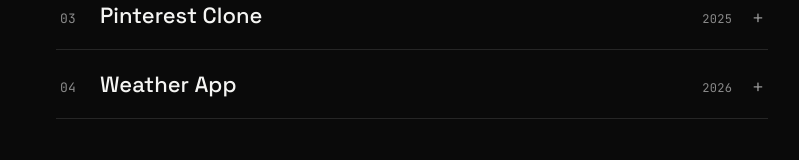
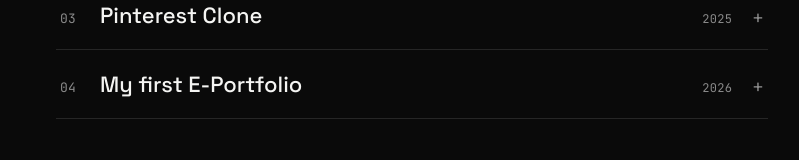
Before and after one commit to jrames15/Portfolio, a React (Vite) app: page / in a window 1280 px wide. Shown: the part 755-915 px from the top of the page, without its empty margins (228-1027 px from the left). Built offline with nearby package versions, Linux system fonts and the light colour scheme.

Commit message:
Update portfolio.jsx

```diff
--- a/src/portfolio.jsx
+++ b/src/portfolio.jsx
@@ -65,13 +65,13 @@ const data = {
     },
   {
     id: "04",
-    title: "Weather App",
+    title: "My first E-Portfolio",
     year: "2026",
     stack: ["HTML", "CSS", "JavaScript", "API"],
     summary: "A weather application that fetches data from a public API.",
     details:
       "A front-end project that uses JavaScript to fetch and display weather data from a public API. It demonstrates asynchronous programming and DOM manipulation.",
-    link: "https://github.com/jrames15/Weather-App"
+    link: "https://github.com/jrames15/E-PORTFOLIO-2"
   },
   ],
   skills: [
```
